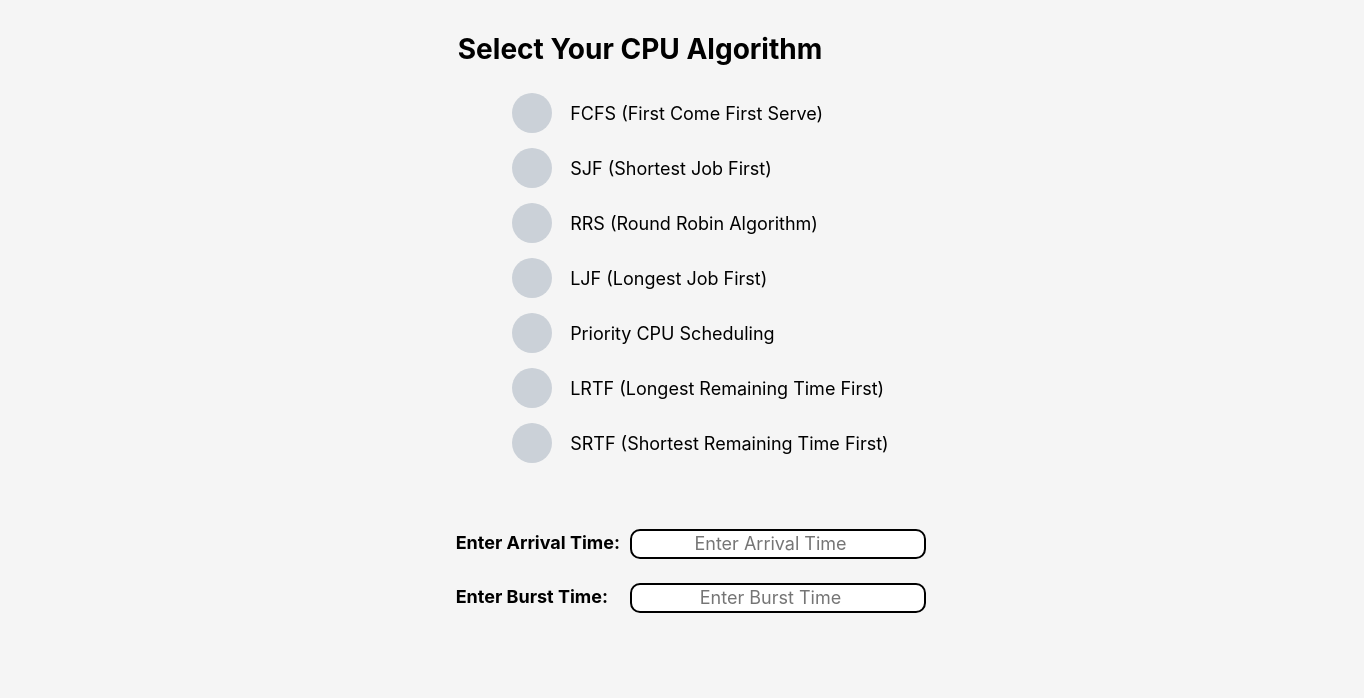
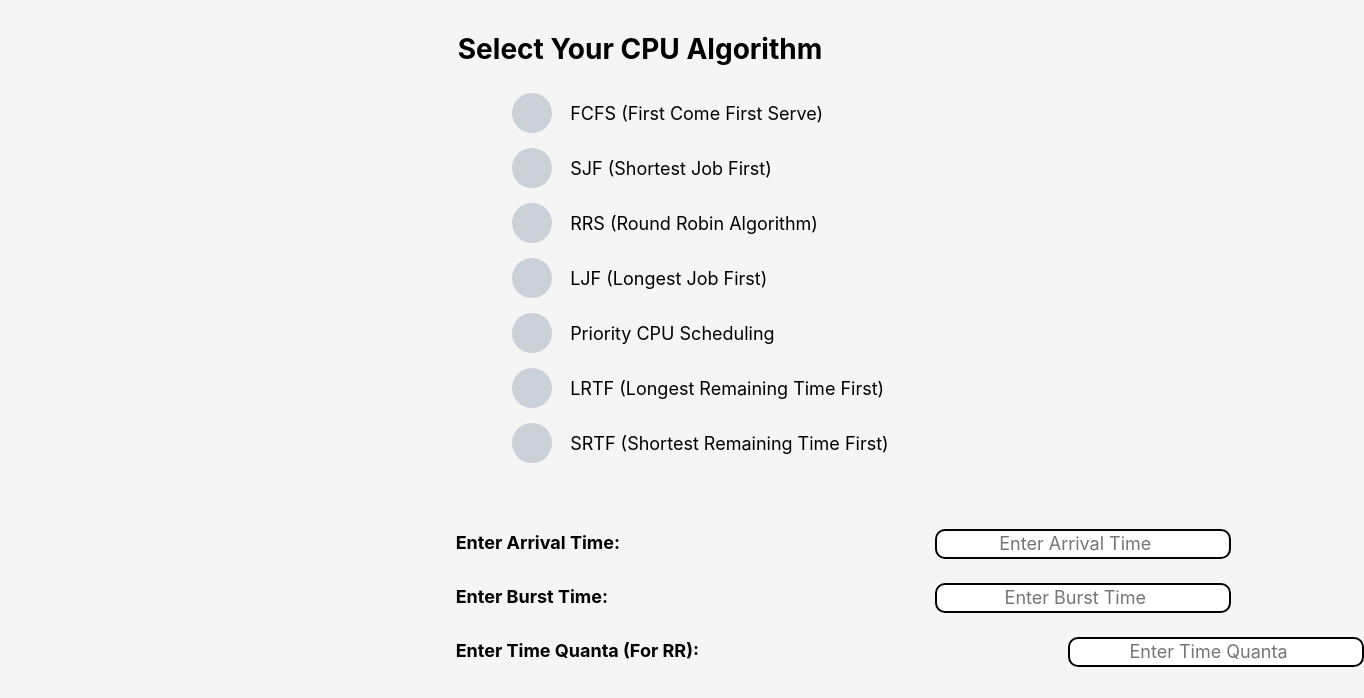
Before and after one commit to chirag-aggarwal-7138/CPU-SCHEDULING-VISUALISER, a plain HTML site: page index.html in a window 1280 px wide. Shown: the part 55-753 px from the top of the page, 1364 px wide, since content can reach past the window. Drawn offline with nearby package versions, Linux system fonts and the light colour scheme.

Commit message:
modified some files

```diff
--- a/assets/js/os.js
+++ b/assets/js/os.js
@@ -213,6 +213,7 @@ function calculate() {
     document.getElementById("cover").style.width = "100%";
     document.getElementById("processr").innerHTML = "";
     document.getElementById("timer").innerHTML = "";
+
     //SJF
     if (document.getElementById("SJF").checked) {
         let time = 0;
--- a/index.html
+++ b/index.html
@@ -62,21 +62,18 @@
                 <strong>Enter Arrival Time:</strong>
                 <span><input type="number" min="0" id="AT" placeholder="Enter Arrival Time" style="height: 30px;
                     background-color: white; color: black; border: 2px solid
-                    black;  margin-left: 450px;" class="InputFiled"></span>
+                    black;  margin-left: 255%;" class="InputFiled"></span>
 
                 <br><br>
                 <strong>Enter Burst Time: &nbsp</strong>
                 <span><input type="number" min="0" id="BT" placeholder="Enter Burst Time" style="height: 30px;
                     background-color: white; color: black; border: 2px solid
-                    black;margin-left: 450px;" class="InputFiled" ></span>
+                    black;margin-left: 255%;" class="InputFiled" ></span>
 
                 <br><br>
-                <span id="timequanta" style="left: 0; display: none;">
-            <strong id="timetext" style="margin-left: 10px">Enter Time Quanta: &nbsp</strong>
-            <span><input type="number" min="0" id="TQ" placeholder="Enter Time Quanta" style="height: 30px;
-                         background-color: white;
-                        color: black; border: 2px solid black;" class="InputFiled"></span>
-                </span>
+                <strong>Enter Time Quanta (For RR): &nbsp</strong>
+                <span><input type="number" min="0" id="TQ" placeholder="Enter Time Quanta" style="height: 30px;
+                         background-color: white; color: black; border: 2px solid black; margin-left: 300%;" class="InputFiled"></span>
             </div>
             <br><br>
         </div>
@@ -109,8 +106,7 @@
 
     <div class="btnGang">
         <button type="button" id="add" class="btn btn-primary" onclick="addRow()">Add Task</button>
-        <button type="button" id="delete" class="btn btn-danger" onclick="deleteRow()">Delete Task
-</button>
+        <button type="button" id="delete" class="btn btn-danger" onclick="deleteRow()">Delete Task</button>
         <button type="button" class="btn btn-success" id="execute" onclick="calculate()">Visualized</button>
         <div class="avg-text" id="average" style="color:green">Avg. Completion Time = <input class="ans-avg" type="text" id="averagebox1" placeholder="0" readonly style="border-radius: 10px;"></div>
         <br><br>
```
